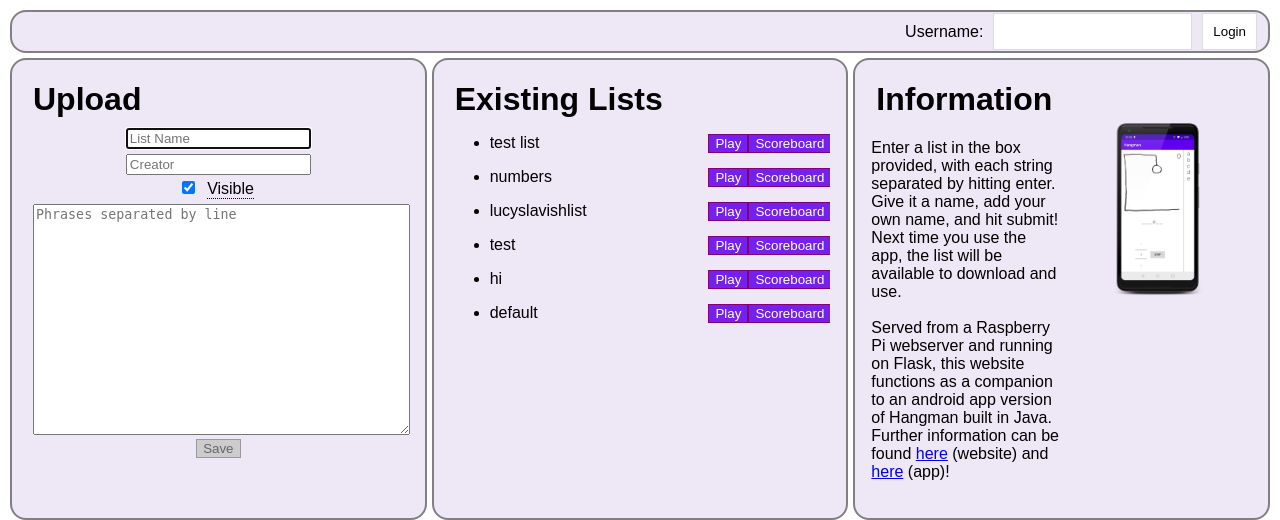
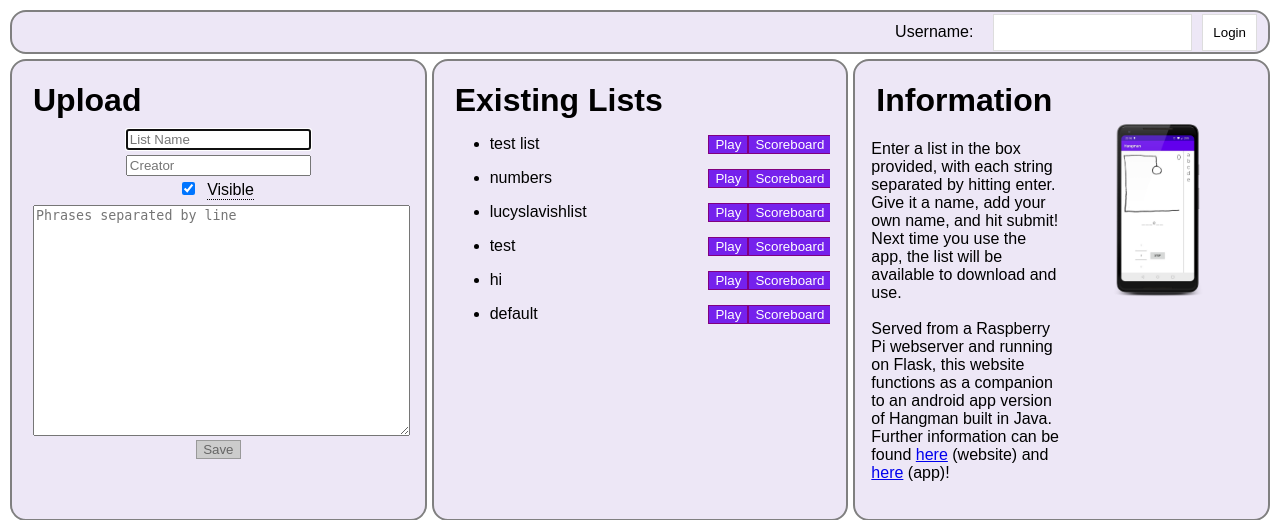
Before and after one commit to Aaron-Mackay/Hangman-Web-Flask, a Flask app: page / in a window 1280 px wide. Shown: the top 520 px of the page. Run offline with Flask 2, Linux system fonts and the light colour scheme; some libraries are stand-ins or nearby versions.

Commit message:
Styling
Changed CSS to add padding

```diff
--- a/static/css/main.css
+++ b/static/css/main.css
@@ -128,6 +128,7 @@ li {
 
 .form-inline label {
   margin: 0px 10px 0px 0;
+  padding: 10px;
 }
 
 .form-inline input {
```
Also changed, not shown: templates/game.html (+4 -3 lines).
